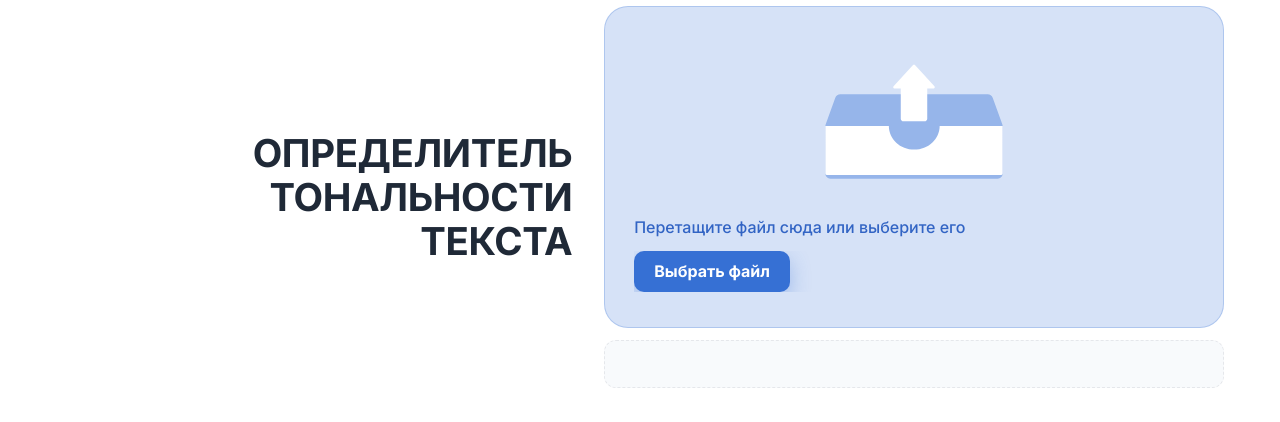
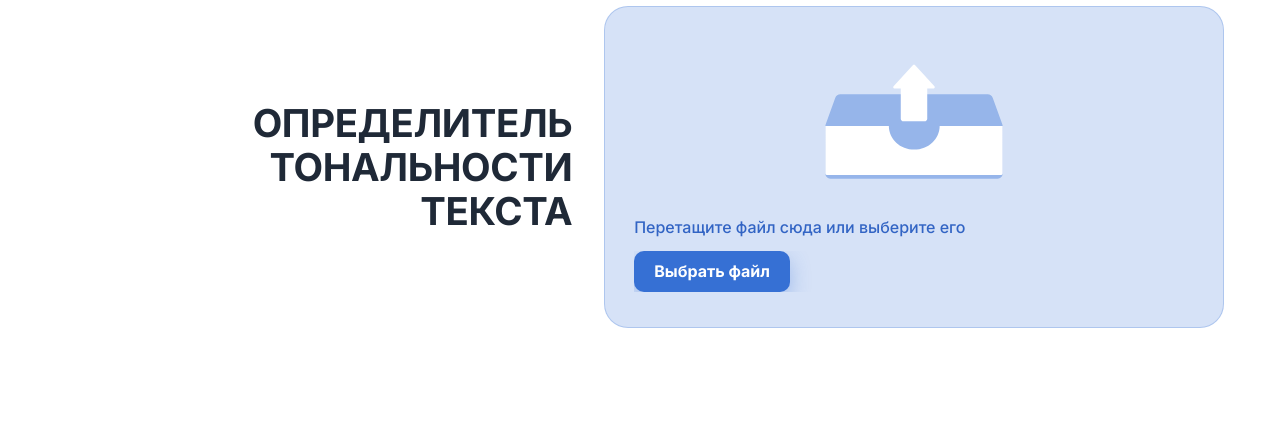
Before and after one commit to popka13221/Hack-Ton, a plain HTML site: page frontend/index.html in a window 1280 px wide. Shown: the part 78-500 px from the top of the page. Drawn offline with Linux system fonts and the light colour scheme; no server answers.

Commit message:
ui: remove footer under dropzone

```diff
--- a/frontend/index.html
+++ b/frontend/index.html
@@ -36,7 +36,6 @@
             <span id="batch-file-label">Выбрать файл</span>
           </label>
         </div>
-        <div class="card__footer" id="batch-result"></div>
       </div>
     </main>
   </div>
```
